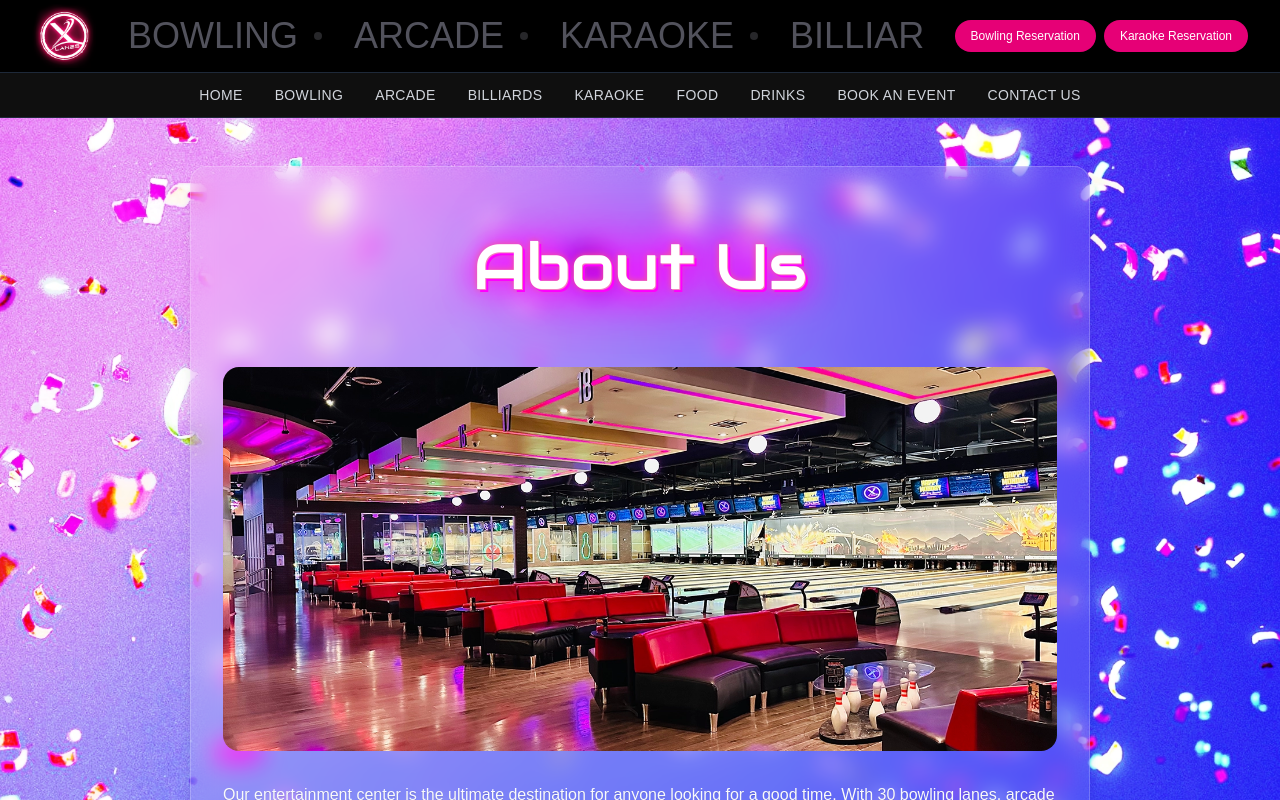
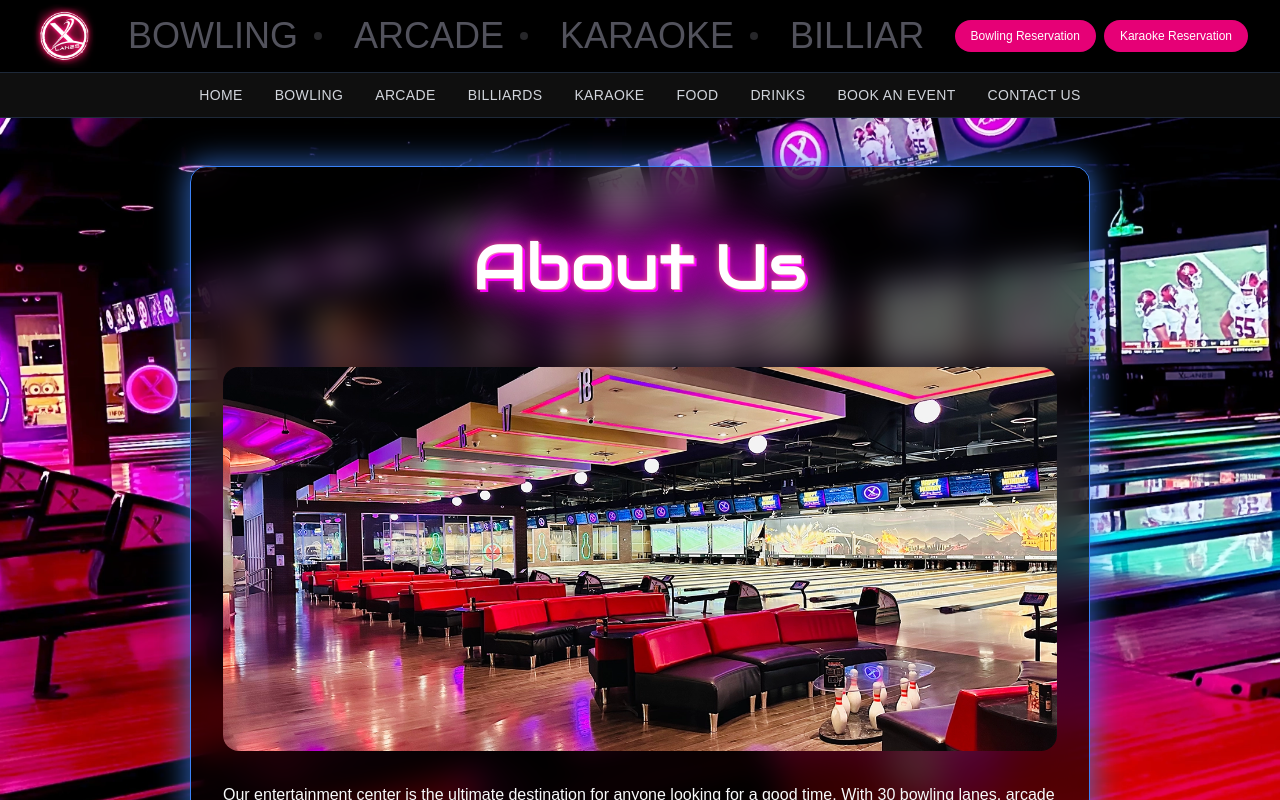
Before and after one commit to tommyeight8/Xlanes, a Next.js app: page /about in a window 1280 px wide. Shown: the top 800 px of the page. Built offline with nearby package versions, Linux system fonts and the light colour scheme; a web font is replaced by a local one.

Commit message:
Initial xlanes 3 and overwrite

```diff
--- a/app/about/page.tsx
+++ b/app/about/page.tsx
@@ -6,12 +6,12 @@ const page = () => {
   return (
     <div
       style={{
-        backgroundImage: "url('/images/about-bg.webp')",
+        backgroundImage: "url('/images/about-bg-2.webp')",
       }}
       className="min-h-screen w-full flex justify-center items-center py-12 px-4 pb-16
       bg-fixed bg-no-repeat bg-cover bg-center bg-gradient-to-br from-violet-600 to-pink-600"
     >
-      <div className="max-w-[900px] w-full rounded-2xl bg-white/10 backdrop-blur-md shadow-lg px-8 pt-0 pb-8 border border-white/20">
+      <div className="relative max-w-[900px] w-full rounded-2xl backdrop-blur-lg bg-black/60 shadow-[0_0_30px_4px_rgba(59,130,246,0.7)] px-8 pt-0 pb-8 border border-[#3B82F6]">
         <About />
       </div>
     </div>
--- a/components/FullNavbar.tsx
+++ b/components/FullNavbar.tsx
@@ -45,12 +45,10 @@ const Navbar = () => {
                   "BILLIARDS",
                   "EAT",
                   "PLAY",
-                ].map((word, index, array) => (
+                ].map((word, index) => (
                   <span key={index} className="flex items-center">
                     {word}
-                    {index < array.length - 1 && (
-                      <span className="mx-4 h-2 w-2 rounded-full bg-zinc-800" />
-                    )}
+                    <span className="mx-4 h-2 w-2 rounded-full bg-zinc-800" />
                   </span>
                 ))}
               </h3>
```
Also changed, not shown: public/images/about-bg-2.webp (added).
